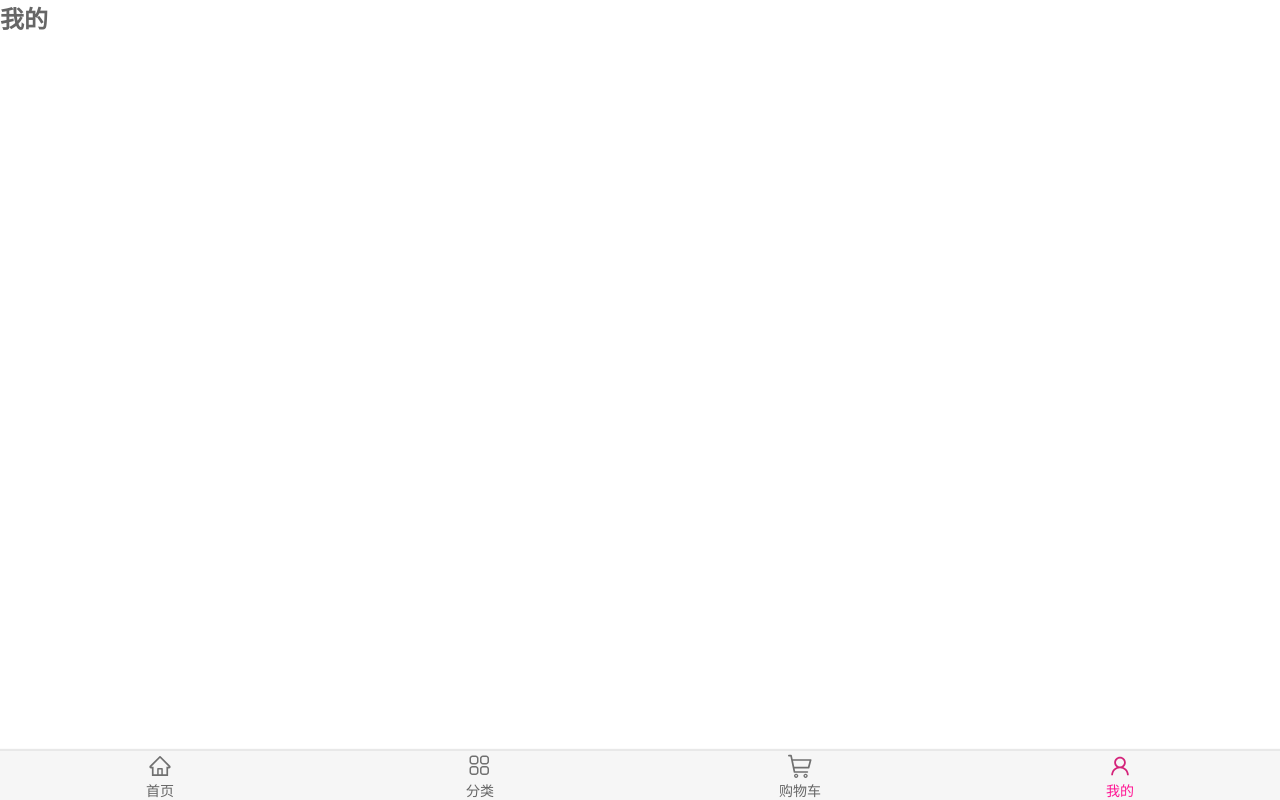
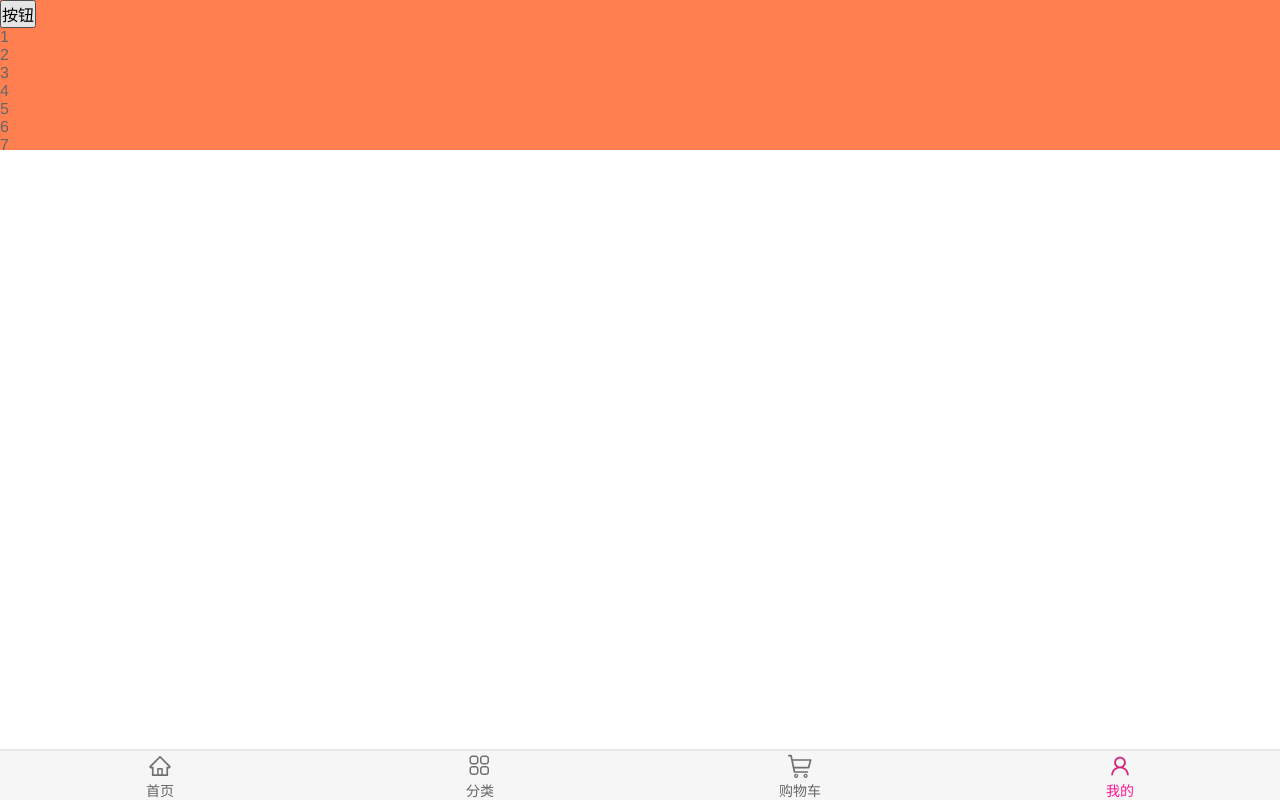
Before and after one commit to qingyiyiyi/mall, a Vue app: page /mine in a window 1280 px wide. Built offline with nearby package versions, Linux system fonts and the light colour scheme.

Commit message:
代码更新

```diff
--- a/package.json
+++ b/package.json
@@ -8,6 +8,7 @@
   },
   "dependencies": {
     "axios": "^0.18.0",
+    "better-scroll": "^1.13.2",
     "core-js": "^3.6.5",
     "vue": "^2.6.11",
     "vue-router": "^3.4.9"
--- /dev/null
+++ b/src/components/common/scroll/Scroll.vue
@@ -0,0 +1,53 @@
+<template>
+  <div class="wrapper" ref="wrapper">
+    <div class="content">
+      <slot></slot>
+    </div>
+  </div>
+</template>
+
+<script>
+
+import BScroll from 'better-scroll';
+
+export default {
+  props: {
+    probeType: {
+      type: Number,
+      default: 0
+    }
+  },
+  data() {
+    return {
+      scroll: null
+    }
+  },
+  mounted() {
+    //1、创建BScroll对象
+    this.scroll = new BScroll(this.$refs.wrapper, {
+      probeType: this.probeType,
+      pullUpLoad: true,
+      click: true,
+    })
+
+    //2、监听滚动位置
+    this.scroll.on('scroll', (position) => {
+      this.$emit('scroll', position)
+    })
+
+    //3、到达底部触发上啦加载更多
+    this.scroll.on('pullingUp' , () => {
+      console.log('上拉加载更多');
+    })
+  },
+  methods: {
+    scrollTo(x, y, time=500) {
+      this.scroll.scrollTo(x, y, time)
+    }
+  }
+}
+</script>
+
+<style>
+
+</style>
--- /dev/null
+++ b/src/components/content/backTop/BackTop.vue
@@ -0,0 +1,23 @@
+<template>
+  <div class="back-top">
+    <img src="~assets/img/common/top.png" alt="">
+  </div>
+</template>
+
+<script>
+export default {
+
+}
+</script>
+
+<style scoped>
+  .back-top{
+    position: fixed;
+    right: 18px;
+    bottom: 50px;
+  }
+  .back-top img{
+    width: 43px;
+    height: 43px;
+  }
+</style>>
--- a/src/views/home/Home.vue
+++ b/src/views/home/Home.vue
@@ -1,6 +1,8 @@
 <template>
   <div id = 'home'>
     <nav-bar class = "home-nav"><div slot ="center">购物街</div></nav-bar>
+
+    <scroll class="content" ref="scroll" :probe-type="3" @scroll="contentScroll">
       <home-swiper :banners="banners"></home-swiper>
       <home-recommend-view :recommends="recommends"></home-recommend-view>
       <feature-view></feature-view>
@@ -8,6 +10,9 @@
                   :titles="['流行', '新款', '精选']"
                   @tabClick="tabClick"></tab-control>
       <goods-list :goods="showGoods"></goods-list>
+    </scroll>
+
+    <back-top @click.native="backClick" v-show="isShow"></back-top>
 
   </div>
 </template>
@@ -21,6 +26,8 @@ import FeatureView from './childComps/FeatureView';
 import NavBar from 'components/common/navbar/NavBar';
 import TabControl from 'components/content/tabControl/TabControl';
 import GoodsList from 'components/content/goods/GoodsList';
+import Scroll from 'components/common/scroll/Scroll';
+import BackTop from 'components/content/backTop/BackTop';
 
 import {getHomeMultidata, getHomeGoods} from 'network/home';
 
@@ -32,7 +39,9 @@ export default {
     FeatureView,
     NavBar,
     TabControl,
-    GoodsList
+    GoodsList,
+    Scroll,
+    BackTop
   },
   data() {
     return {
@@ -43,7 +52,8 @@ export default {
         'new' : {page: 0, list: []},
         'sell' : {page: 0, list: []}
       },
-      currentType: 'pop'
+      currentType: 'pop',
+      isShow: false
     }
   },
   computed: {
@@ -74,6 +84,13 @@ export default {
         }
       },
 
+      backClick() {
+        this.$refs.scroll.scrollTo(0, -543)
+      },
+
+      contentScroll(position) {
+        this.isShow = (-position.y) > 1090
+      },
 
       /* 网络请求相关方法 */
       getHomeMultidata() {
@@ -96,9 +113,10 @@ export default {
 }
 </script>
 
-<style>
+<style scoped>
   #home{
     padding-top: 44px;
+    height: 100vh;
   }
 
   .home-nav{
@@ -115,4 +133,8 @@ export default {
     position: sticky;
     top: 44px;
   }
+
+  .content{
+    height: calc( 100% - 93px );
+  }
 </style>
--- a/src/views/mine/Mine.vue
+++ b/src/views/mine/Mine.vue
@@ -1,13 +1,138 @@
 <template>
-  <h2>我的</h2>
+  <!-- <h2>我的</h2> -->
+  <div>
+    <div class="wrapper">
+      <ul>
+        <button @click="btnClick">按钮</button>
+        <li>1</li>
+        <li>2</li>
+        <li>3</li>
+        <li>4</li>
+        <li>5</li>
+        <li>6</li>
+        <li>7</li>
+        <li>8</li>
+        <li>9</li>
+        <li>0</li>
+        <li>1</li>
+        <li>2</li>
+        <li>3</li>
+        <li>4</li>
+        <li>5</li>
+        <li>6</li>
+        <li>7</li>
+        <li>8</li>
+        <li>9</li>
+        <li>0</li>
+        <li>1</li>
+        <li>2</li>
+        <li>3</li>
+        <li>4</li>
+        <li>5</li>
+        <li>6</li>
+        <li>7</li>
+        <li>8</li>
+        <li>9</li>
+        <li>0</li>
+        <li>1</li>
+        <li>2</li>
+        <li>3</li>
+        <li>4</li>
+        <li>5</li>
+        <li>6</li>
+        <li>7</li>
+        <li>8</li>
+        <li>9</li>
+        <li>0</li>
+        <li>1</li>
+        <li>2</li>
+        <li>3</li>
+        <li>4</li>
+        <li>5</li>
+        <li>6</li>
+        <li>7</li>
+        <li>8</li>
+        <li>9</li>
+        <li>0</li>
+        <li>1</li>
+        <li>2</li>
+        <li>3</li>
+        <li>4</li>
+        <li>5</li>
+        <li>6</li>
+        <li>7</li>
+        <li>8</li>
+        <li>9</li>
+        <li>0</li>
+        <li>1</li>
+        <li>2</li>
+        <li>3</li>
+        <li>4</li>
+        <li>5</li>
+        <li>6</li>
+        <li>7</li>
+        <li>8</li>
+        <li>9</li>
+        <li>0</li>
+        <li>1</li>
+        <li>2</li>
+        <li>3</li>
+        <li>4</li>
+        <li>5</li>
+        <li>6</li>
+        <li>7</li>
+        <li>8</li>
+        <li>9</li>
+        <li>0</li>
+        <li>1</li>
+        <li>2</li>
+        <li>3</li>
+        <li>4</li>
+        <li>5</li>
+        <li>6</li>
+        <li>7</li>
+        <li>8</li>
+        <li>9</li>
+        <li>0</li>
+      </ul>
+    </div>
+  </div>
+
 </template>
 
 <script>
+import BScroll from 'better-scroll';
+
 export default {
+  mounted() {
+    this.scroll = new BScroll('.wrapper', {
+      probeType: 3,
+      pullUpLoad: true,
+      click: true
+    })
+
+    this.scroll.on('scroll', (opsition) => {
+      console.log(opsition);
+    })
+
+    this.scroll.on('pullingUp' , () => {
+      console.log('上拉加载更多');
+    })
+  },
+  methods: {
+    btnClick() {
+      console.log('点击');
+    }
+  }
 
 }
 </script>
 
 <style>
-
+  .wrapper{
+    height: 150px;
+    background-color: coral;
+    overflow: hidden;
+    /* overflow-y: scroll; */
+  }
 </style>
```
Lines whose indentation alone changed are shown as unchanged.
